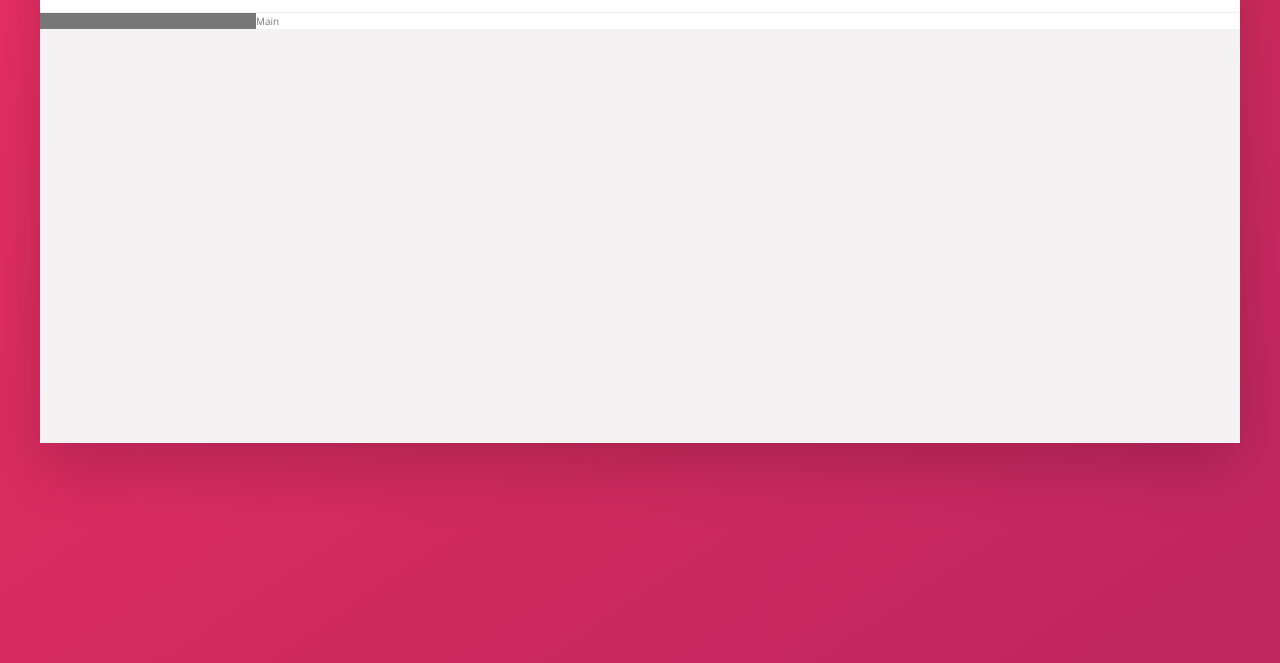
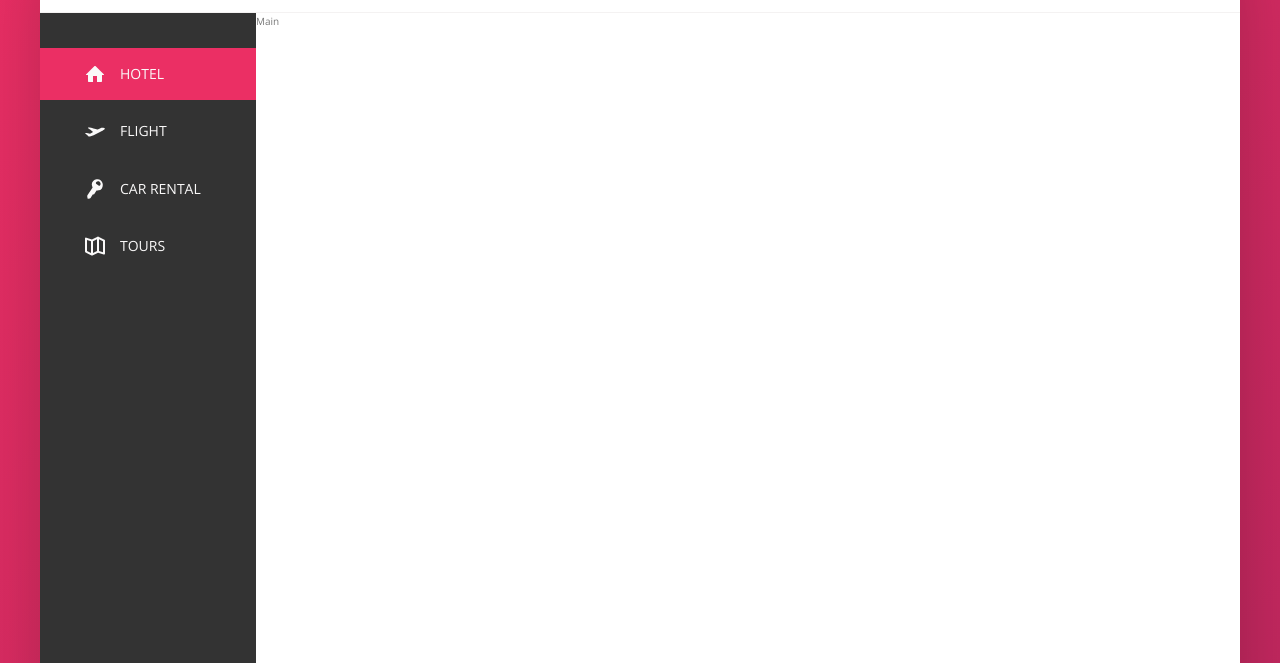
Before and after one commit to Krzysztof-K94/Trillo-Project, a website: page src/index.html in a window 1280 px wide. Shown: the part 137-800 px from the top of the page. Drawn offline with nearby package versions, Linux system fonts and the light colour scheme; files that its build step writes are made by us from their sources.

Commit message:
Sidebar navigation

```diff
--- a/src/index.html
+++ b/src/index.html
@@ -46,7 +46,40 @@
         </header>
         <div class="content">
             <nav class="sidebar">
-                Navigation
+                <ul class="sidebar-nav">
+                    <li class="sidebar-nav__item sidebar-nav__item--active">
+                        <a href="#" class="sidebar-nav__link">
+                            <svg class="sidebar-nav__icon">
+                                <use xlink:href="img/sprite.svg#icon-home"></use>
+                            </svg>
+                            <span>Hotel</span>
+                        </a>
+                    </li>
+                    <li class="sidebar-nav__item">
+                        <a href="#" class="sidebar-nav__link">
+                            <svg class="sidebar-nav__icon">
+                                <use xlink:href="img/sprite.svg#icon-aircraft-take-off"></use>
+                            </svg>
+                            <span>flight</span>
+                        </a>
+                    </li>
+                    <li class="sidebar-nav__item">
+                        <a href="#" class="sidebar-nav__link">
+                            <svg class="sidebar-nav__icon">
+                                <use xlink:href="img/sprite.svg#icon-key"></use>
+                            </svg>
+                            <span>Car rental</span>
+                        </a>
+                    </li>
+                    <li class="sidebar-nav__item">
+                        <a href="#" class="sidebar-nav__link">
+                            <svg class="sidebar-nav__icon">
+                                <use xlink:href="img/sprite.svg#icon-map"></use>
+                            </svg>
+                            <span>Tours</span>
+                        </a>
+                    </li>
+                </ul>
             </nav>
             <main class="hotel-view">
                 Main
--- a/src/sass/_components.scss
+++ b/src/sass/_components.scss
@@ -127,3 +127,68 @@
 
     }
 }
+
+
+///////////////////////////////////
+///////Sidebar Navigation
+
+
+.sidebar-nav {
+    display: flex;
+    flex-direction: column;
+    margin-top: 3.5rem;
+    list-style: none;
+    gap: 0.5rem;
+
+    &__item {
+        position: relative;
+
+        &::before {
+            content: '';
+            background-color: var(--color-primary);
+            height: 100%;
+            width: 100%;
+            position: absolute;
+            left: 0;
+            top: 0;
+            width: 3px;
+            transition: transform .2s, width .4s cubic-bezier(.98,-0.01,0,.99) .2s;
+            transform: scale(0);
+        }
+
+        &:hover::before {
+            transform: scale(1);
+            width: 100%;
+        }
+
+        &--active {
+            background-color: var(--color-primary);
+        }
+    }
+
+
+
+    &__link:link,
+    &__link:visited {
+        position: relative;
+        display: flex;
+        align-items: center;
+        color: var(--color-grey-light-1);
+        font-size: 1.4rem;
+        padding: 1.5rem 3rem;
+        text-decoration: none;
+        text-transform: uppercase;
+        z-index: 10;
+    }
+
+    &__link:active {
+        background-color: var(--color-primary-light);
+    }
+
+    &__icon {
+        width: 2rem;
+        height: 2rem;
+        fill: currentColor;
+        margin: 0 1.5rem;
+    }
+}
--- a/src/sass/_layout.scss
+++ b/src/sass/_layout.scss
@@ -20,11 +20,14 @@
 
 .content {
     display: flex;
+    height: 80rem;
 }
 
 .sidebar {
-    background-color: var(--color-grey-dark-2);
+    background-color: var(--color-grey-dark-1);
     flex: 0 0 18%;
+    flex-direction: column;
+    align-self: stretch;
 }
 
 .hotel-view {
```
